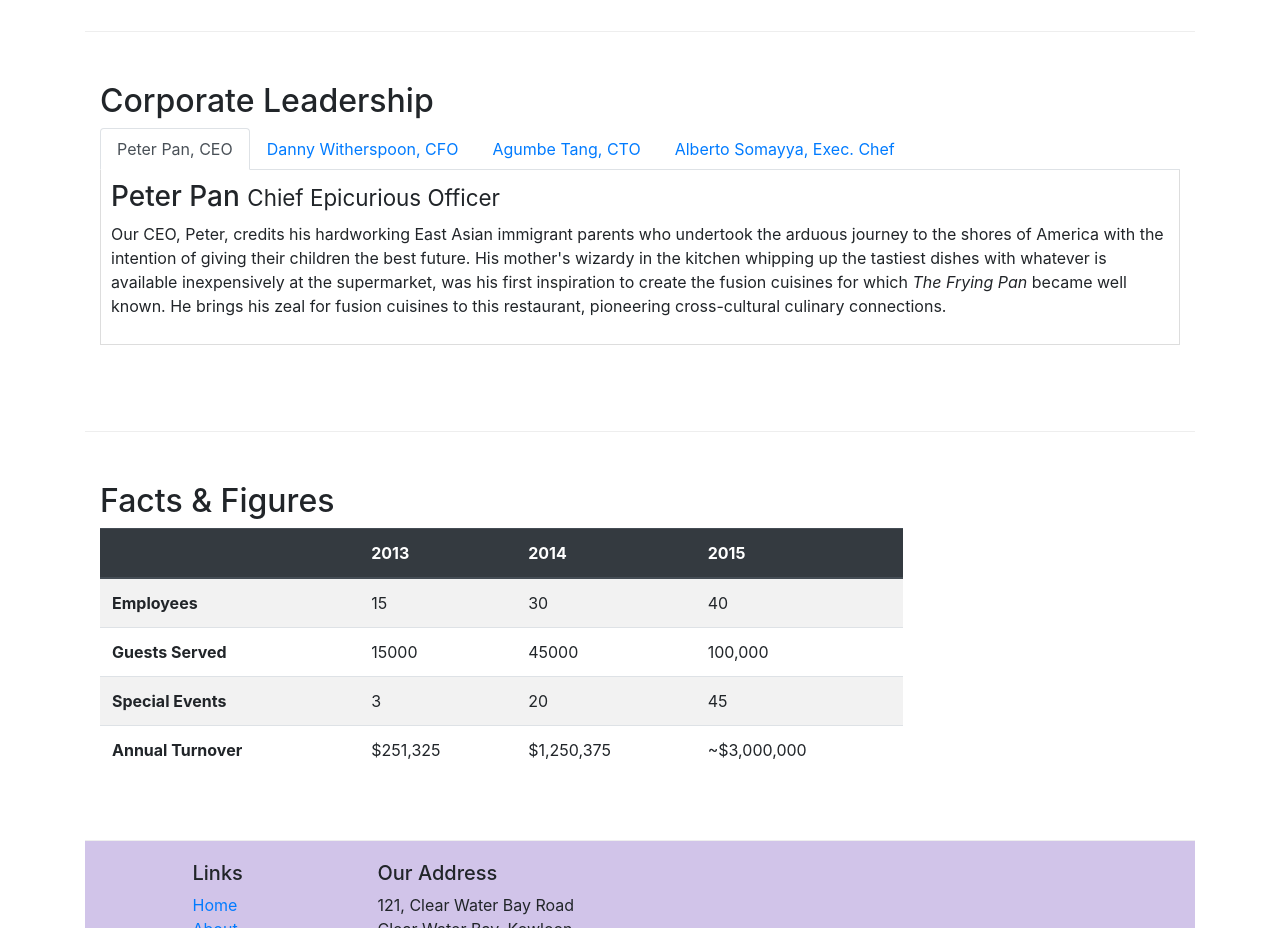
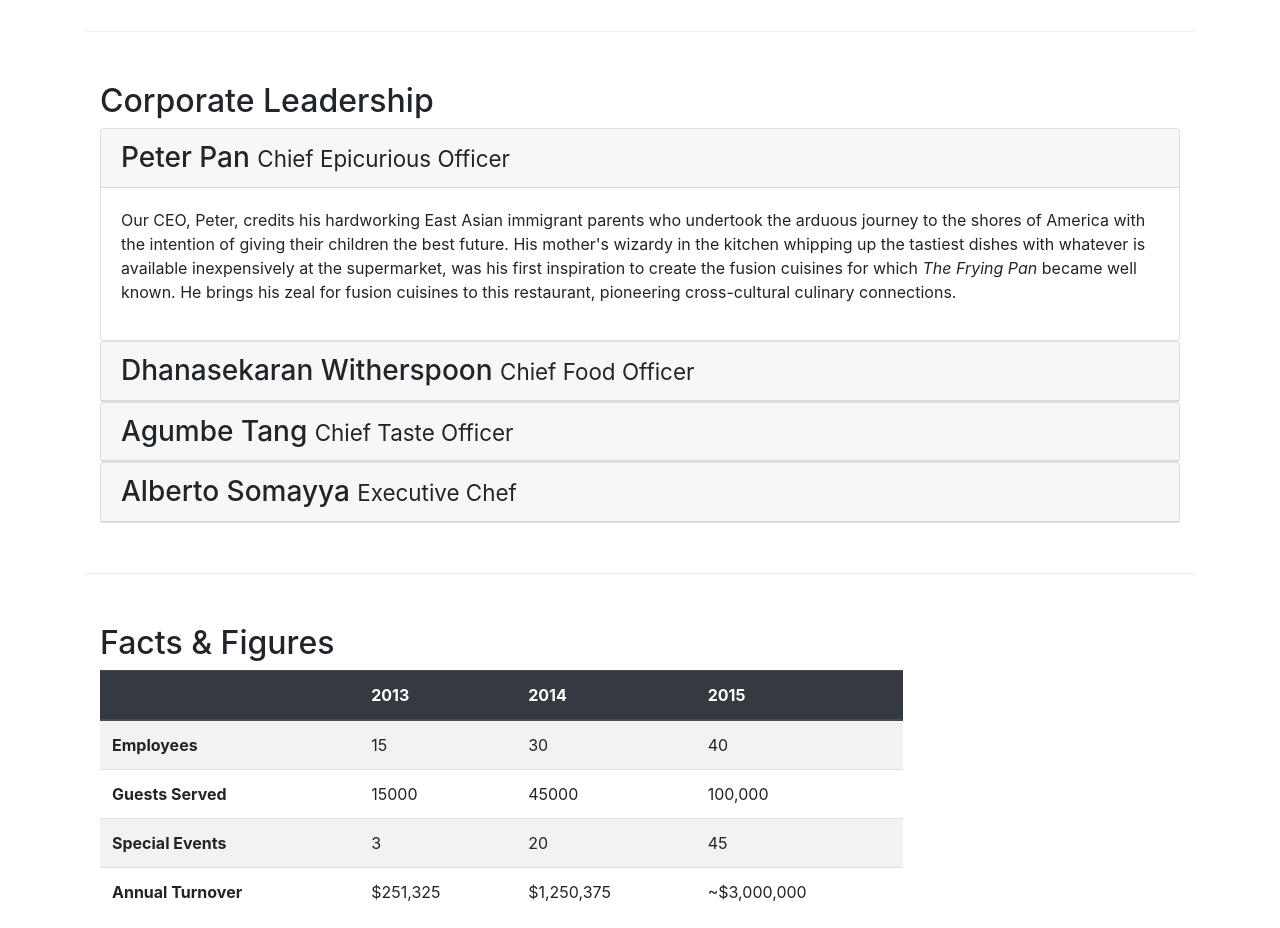
Before and after one commit to pavlobu/bs4-course, a website: page aboutus.html in a window 1280 px wide. Shown: the part 940-1868 px from the top of the page. Drawn offline with nearby package versions, Linux system fonts and the light colour scheme.

Commit message:
accordion added in aboutus

```diff
--- a/aboutus.html
+++ b/aboutus.html
@@ -106,55 +106,81 @@
       <div class="col-12">
         <h2>Corporate Leadership</h2>
 
-        <ul class="nav nav-tabs">
-          <li class="nav-item">
-            <a class="nav-link active" href="#peter"
-              role="tab" data-toggle="tab">Peter Pan, CEO</a>
-          </li>
-          <li class="nav-item">
-            <a class="nav-link" href="#danny" role="tab"
-              data-toggle="tab">Danny Witherspoon, CFO</a>
-          </li>
-          <li class="nav-item">
-            <a class="nav-link" href="#agumbe"role="tab"
-              data-toggle="tab">Agumbe Tang, CTO</a>
-          </li>
-          <li class="nav-item">
-            <a class="nav-link" href="#alberto" role="tab"
-              data-toggle="tab">Alberto Somayya, Exec. Chef</a>
-          </li>
-        </ul>
 
-        <div class="tab-content">
-          <div role="tabpanel" class="tab-pane fade show active" id="peter">
-            <h3>Peter Pan <small>Chief Epicurious Officer</small></h3>
+
+        <div id="accordion">
+          <div class="card">
+            <div class="card-header" role="tab" id="peterhead">
+              <h3 class="mb-0">
+                <a data-toggle="collapse" data-target="#peter">
+                  Peter Pan <small>Chief Epicurious Officer</small>
+                </a>
+              </h3>
+            </div>
+            <div class="collapse show" id="peter" data-parent="#accordion">
+              <div class="card-body">
                 <p class="d-none d-sm-block">Our CEO, Peter, credits his hardworking East Asian immigrant parents who undertook the arduous journey to the
                   shores of America with the intention of giving their children the best future. His mother's wizardy in the
                   kitchen whipping up the tastiest dishes with whatever is available inexpensively at the supermarket, was his
                   first inspiration to create the fusion cuisines for which <em>The Frying Pan</em> became well known. He brings
                   his zeal for fusion cuisines to this restaurant, pioneering cross-cultural culinary connections.</p>
               </div>
+            </div>
+          </div>
 
-          <div role="tabpanel" class="tab-pane fade" id="danny">
-            <h3>Dhanasekaran Witherspoon <small>Chief Food Officer</small></h3>
+
+          <div class="card">
+            <div class="card-header" role="tab" id="dannyhead">
+              <h3 class="mb-0">
+                <a class="collapsed" data-toggle="collapse" data-target="#danny">
+                  Dhanasekaran Witherspoon <small>Chief Food Officer</small>
+                </a>
+              </h3>
+            </div>
+            <div class="collapse" id="danny" data-parent="#accordion">
+              <div class="card-body">
                 <p class="d-none d-sm-block">Our CFO, Danny, as he is affectionately referred to by his colleagues, comes from a long established family
                   tradition in farming and produce. His experiences growing up on a farm in the Australian outback gave him
                   great appreciation for varieties of food sources. As he puts it in his own words, <em>Everything that runs,
                     wins, and everything that stays, pays!</em></p>
               </div>
+            </div>
+          </div>
 
-          <div role="tabpanel" class="tab-pane fade" id="agumbe">
-            <h3>Agumbe Tang <small>Chief Taste Officer</small></h3>
+
+          <div class="card">
+            <div class="card-header" role="tab" id="agumbehead">
+              <h3 class="mb-0">
+                <a class="collapsed" data-toggle="collapse" data-target="#agumbe">
+                  Agumbe Tang <small>Chief Taste Officer</small>
+                </a>
+              </h3>
+            </div>
+            <div class="collapse" id="agumbe" data-parent="#accordion">
+              <div class="card-body">
                 <p class="d-none d-sm-block">Blessed with the most discerning gustatory sense, Agumbe, our CTO, personally ensures that every dish that we
                   serve meets his exacting tastes. Our chefs dread the tongue lashing that ensues if their dish does not meet
                   his exacting standards. He lives by his motto, <em>You click only if you survive my lick.</em></p>
               </div>
+            </div>
+          </div>
 
-          <div role="tabpanel" class="tab-pane fade" id="alberto">
-            <h3>Alberto Somayya <small>Executive Chef</small></h3>
+
+          <div class="card">
+            <div class="card-header" role="tab" id="albertohead">
+              <h3 class="mb-0">
+                <a class="collapsed" data-toggle="collapse" data-target="#alberto">
+                  Alberto Somayya <small>Executive Chef</small>
+                </a>
+              </h3>
+            </div>
+            <div class="collapse" id="alberto" data-parent="#accordion">
+              <div class="card-body">
                 <p class="d-none d-sm-block">Award winning three-star Michelin chef with wide International experience having worked closely with whos-who
                   in the culinary world, he specializes in creating mouthwatering Indo-Italian fusion experiences. He says,
                   <em>Put together the cuisines from the two craziest cultures, and you get a winning hit! Amma Mia!</em></p>
+              </div>
+            </div>
           </div>
         </div>
       </div>
--- a/css/styles.css
+++ b/css/styles.css
@@ -39,8 +39,8 @@ body {
 }
 
 .tab-content {
-    border-left: 1px solid #ddd;
-    border-right: 1px solid #ddd;
-    border-bottom: 1px solid #ddd;
+    border: 1px solid #ddd;
+    /* border: 1px solid #ddd;
+    border: 1px solid #ddd; */
     padding: 10px;
 }
```
Lines whose indentation alone changed are shown as unchanged.
